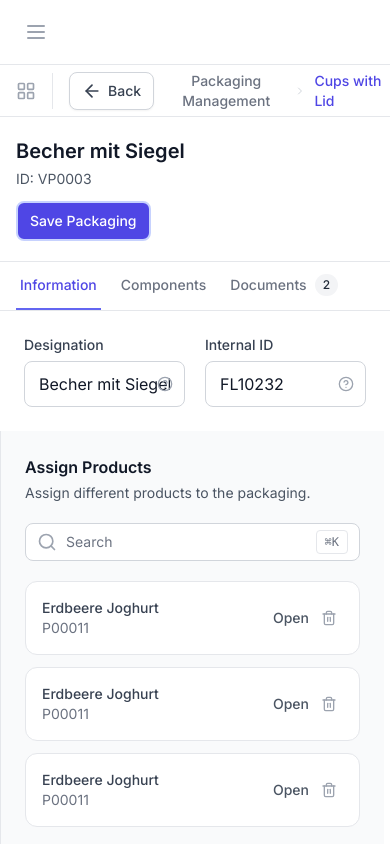
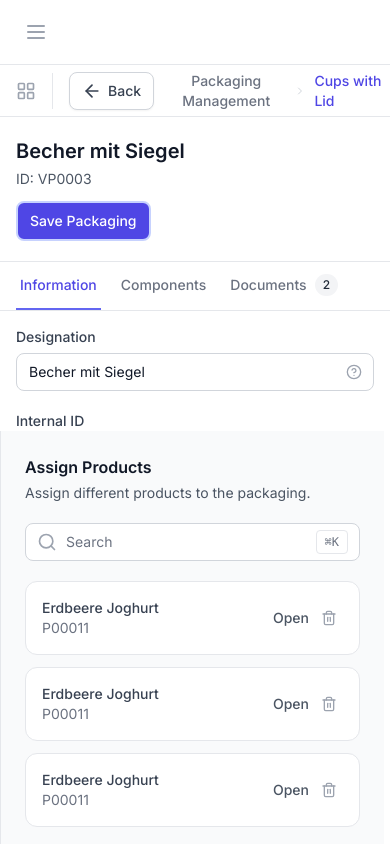
Before and after one commit to HenriTresor/ppwrify, a React (Vite) app in the folder client/: page /packaging/1/edit in a window 390 px wide. Built offline with nearby package versions, Linux system fonts and the light colour scheme; no server answers; sample sign-in values are in the browser's storage.

Commit message:
Make PackagingForm fields responsive
cgen-9a4766c661504b488decfe6ce6232ea1

```diff
--- a/client/components/packaging/PackagingForm.tsx
+++ b/client/components/packaging/PackagingForm.tsx
@@ -32,7 +32,7 @@ const PackagingForm: React.FC<PackagingFormProps> = ({ initialData, onSave, onCa
 
   const countries = [
     { code: 'DE', name: 'Olivia', flag: '🇩🇪' },
-    { code: 'ES', name: 'Phoenix', flag: '🇪🇸' }
+    { code: 'ES', name: 'Phoenix', flag: '���🇸' }
   ];
 
   const handleSubmit = (e: React.FormEvent) => {
@@ -103,10 +103,10 @@ const PackagingForm: React.FC<PackagingFormProps> = ({ initialData, onSave, onCa
           </div>
 
           {/* Form Fields */}
-          <div className="flex-1 p-6 bg-white overflow-auto">
+          <div className="flex-1 p-4 md:p-6 bg-white overflow-auto">
             {activeTab === 'information' && (
               <form onSubmit={handleSubmit} className="space-y-5">
-                <div className="grid grid-cols-2 gap-5">
+                <div className="grid grid-cols-1 lg:grid-cols-2 gap-5">
                   {/* Designation */}
                   <div className="flex flex-col space-y-1.5">
                     <label className="text-sm font-medium text-gray-700">{t('designation')}</label>
@@ -115,7 +115,7 @@ const PackagingForm: React.FC<PackagingFormProps> = ({ initialData, onSave, onCa
                         type="text"
                         value={formData.designation}
                         onChange={(e) => setFormData(prev => ({ ...prev, designation: e.target.value }))}
-                        className="block w-full px-3.5 py-2.5 border border-gray-300 rounded-lg text-base text-gray-900 placeholder-gray-500 focus:ring-indigo-500 focus:border-indigo-500"
+                        className="block w-full px-3 md:px-3.5 py-2 md:py-2.5 border border-gray-300 rounded-lg text-sm md:text-base text-gray-900 placeholder-gray-500 focus:ring-indigo-500 focus:border-indigo-500"
                       />
                       <HelpCircle className="absolute right-3 top-1/2 transform -translate-y-1/2 w-4 h-4 text-gray-400" />
                     </div>
@@ -129,7 +129,7 @@ const PackagingForm: React.FC<PackagingFormProps> = ({ initialData, onSave, onCa
                         type="text"
                         value={formData.internalId}
                         onChange={(e) => setFormData(prev => ({ ...prev, internalId: e.target.value }))}
-                        className="block w-full px-3.5 py-2.5 border border-gray-300 rounded-lg text-base text-gray-900 placeholder-gray-500 focus:ring-indigo-500 focus:border-indigo-500"
+                        className="block w-full px-3 md:px-3.5 py-2 md:py-2.5 border border-gray-300 rounded-lg text-sm md:text-base text-gray-900 placeholder-gray-500 focus:ring-indigo-500 focus:border-indigo-500"
                       />
                       <HelpCircle className="absolute right-3 top-1/2 transform -translate-y-1/2 w-4 h-4 text-gray-400" />
                     </div>
@@ -143,7 +143,7 @@ const PackagingForm: React.FC<PackagingFormProps> = ({ initialData, onSave, onCa
                         type="text"
                         value={formData.gtinArticleNumber}
                         onChange={(e) => setFormData(prev => ({ ...prev, gtinArticleNumber: e.target.value }))}
-                        className="block w-full px-3.5 py-2.5 border border-gray-300 rounded-lg text-base text-gray-900 placeholder-gray-500 focus:ring-indigo-500 focus:border-indigo-500"
+                        className="block w-full px-3 md:px-3.5 py-2 md:py-2.5 border border-gray-300 rounded-lg text-sm md:text-base text-gray-900 placeholder-gray-500 focus:ring-indigo-500 focus:border-indigo-500"
                       />
                       <HelpCircle className="absolute right-3 top-1/2 transform -translate-y-1/2 w-4 h-4 text-gray-400" />
                     </div>
@@ -157,10 +157,10 @@ const PackagingForm: React.FC<PackagingFormProps> = ({ initialData, onSave, onCa
                     </div>
                     <div className="relative">
                       <div className="flex items-center px-3 py-2 border border-gray-300 rounded-lg bg-white">
-                        <Search className="w-5 h-5 text-gray-400 mr-2" />
-                        <div className="flex items-center space-x-2 flex-1">
+                        <Search className="w-5 h-5 text-gray-400 mr-2 flex-shrink-0" />
+                        <div className="flex items-center space-x-2 flex-1 min-w-0 overflow-x-auto">
                           {formData.countryOfAssembly.map((country: string) => (
-                            <div key={country} className="inline-flex items-center px-2 py-1 bg-white border border-gray-300 rounded text-sm">
+                            <div key={country} className="inline-flex items-center px-2 py-1 bg-white border border-gray-300 rounded text-sm whitespace-nowrap">
                               <span className="mr-2">🇩🇪</span>
                               <span>Olivia</span>
                               <button
@@ -185,9 +185,9 @@ const PackagingForm: React.FC<PackagingFormProps> = ({ initialData, onSave, onCa
                     </div>
                     <div className="relative">
                       <div className="flex items-center px-3 py-2 border border-gray-300 rounded-lg bg-white">
-                        <Search className="w-5 h-5 text-gray-400 mr-2" />
-                        <div className="flex items-center space-x-2 flex-1">
-                          <div className="inline-flex items-center px-2 py-1 bg-white border border-gray-300 rounded text-sm">
+                        <Search className="w-5 h-5 text-gray-400 mr-2 flex-shrink-0" />
+                        <div className="flex items-center space-x-2 flex-1 min-w-0 overflow-x-auto">
+                          <div className="inline-flex items-center px-2 py-1 bg-white border border-gray-300 rounded text-sm whitespace-nowrap">
                             <span className="mr-2">🇩🇪</span>
                             <span>Olivia</span>
                             <button
@@ -197,7 +197,7 @@ const PackagingForm: React.FC<PackagingFormProps> = ({ initialData, onSave, onCa
                               <X className="w-3 h-3 text-gray-400" />
                             </button>
                           </div>
-                          <div className="inline-flex items-center px-2 py-1 bg-white border border-gray-300 rounded text-sm">
+                          <div className="inline-flex items-center px-2 py-1 bg-white border border-gray-300 rounded text-sm whitespace-nowrap">
                             <span className="mr-2">🇪🇸</span>
                             <span>Phoenix</span>
                             <button
```
